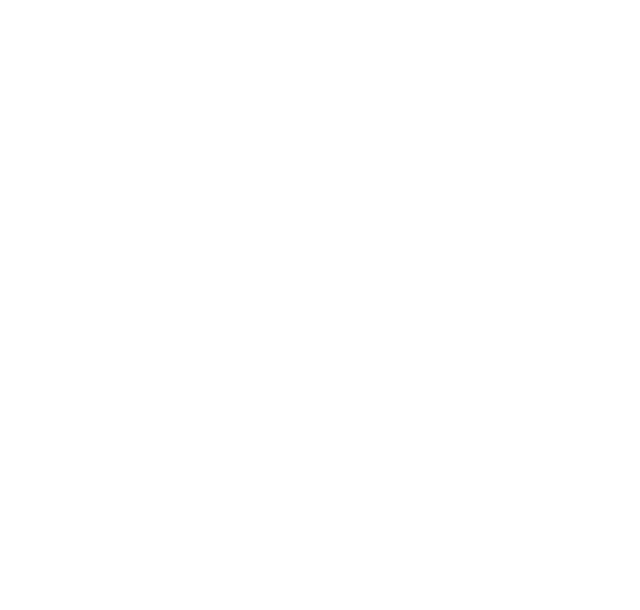
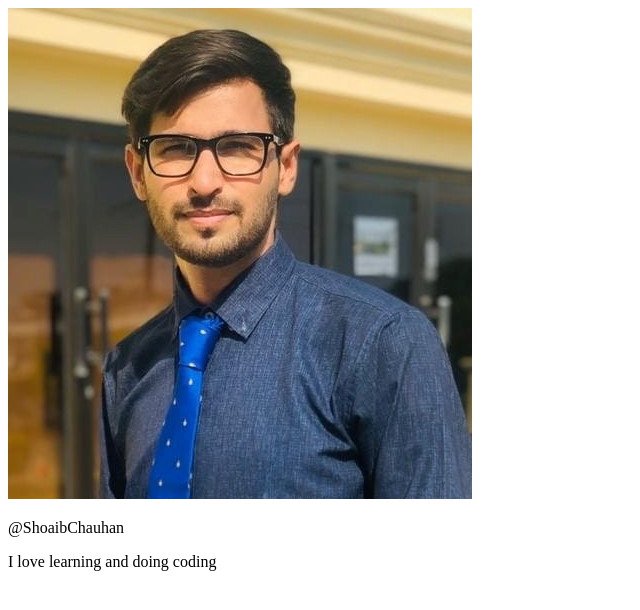
Before and after one commit to Shoaib009/html-basic-, a plain HTML site: page index.html in a window 1280 px wide. Shown: the whole page, without its empty margins (0-640 px from the left). Drawn offline with Linux system fonts and the light colour scheme.

Commit message:
second commit

```diff
--- a/index.html
+++ b/index.html
@@ -6,5 +6,9 @@
     <meta name="viewport" content="width=device-width, initial-scale=1.0" />
     <title>My first page</title>
   </head>
-  <body></body>
+  <body>
+    <img src="images/ShoaibWP.jpg" alt="shoaib picture" />
+    <p>@ShoaibChauhan</p>
+    <p>I love learning and doing coding</p>
+  </body>
 </html>
```
